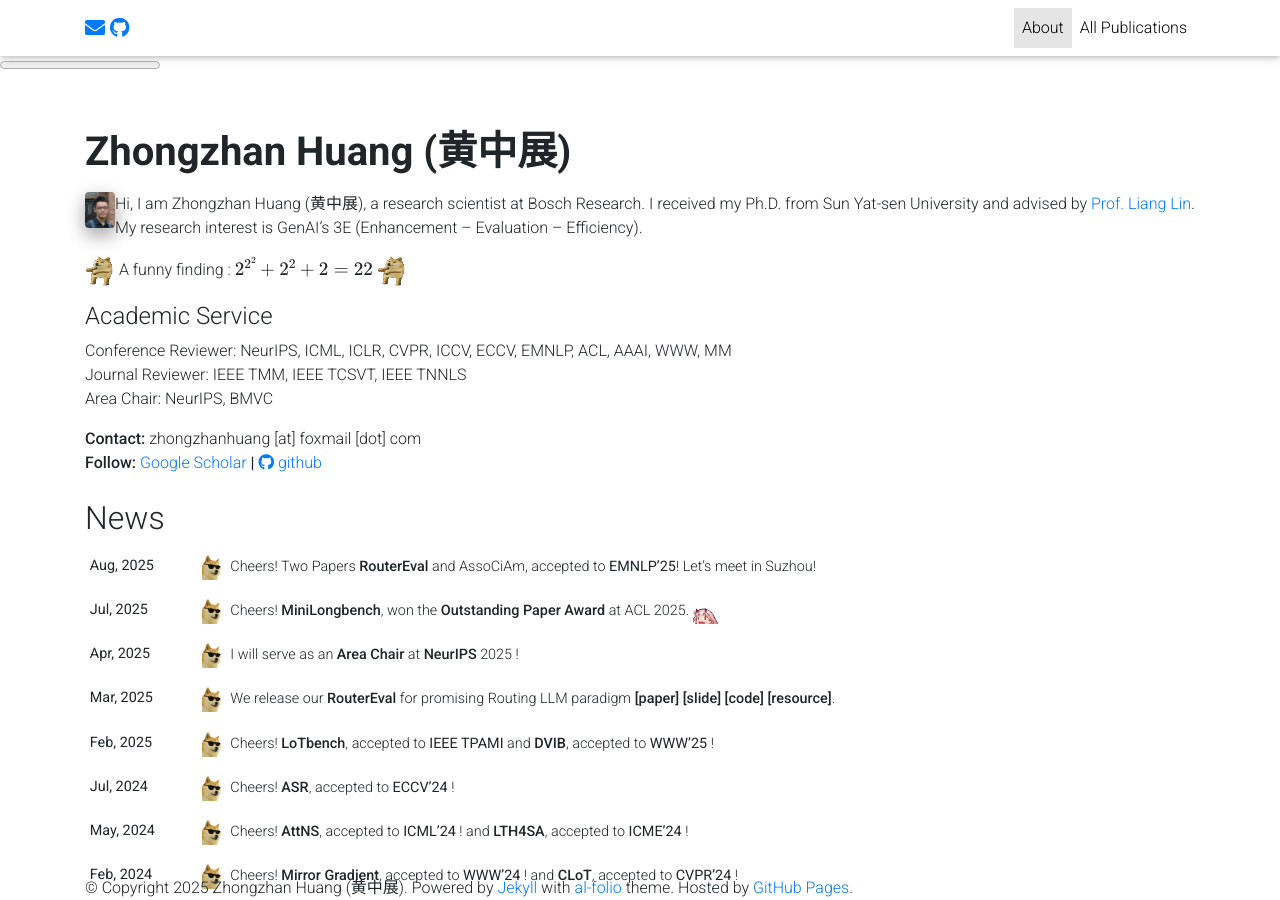
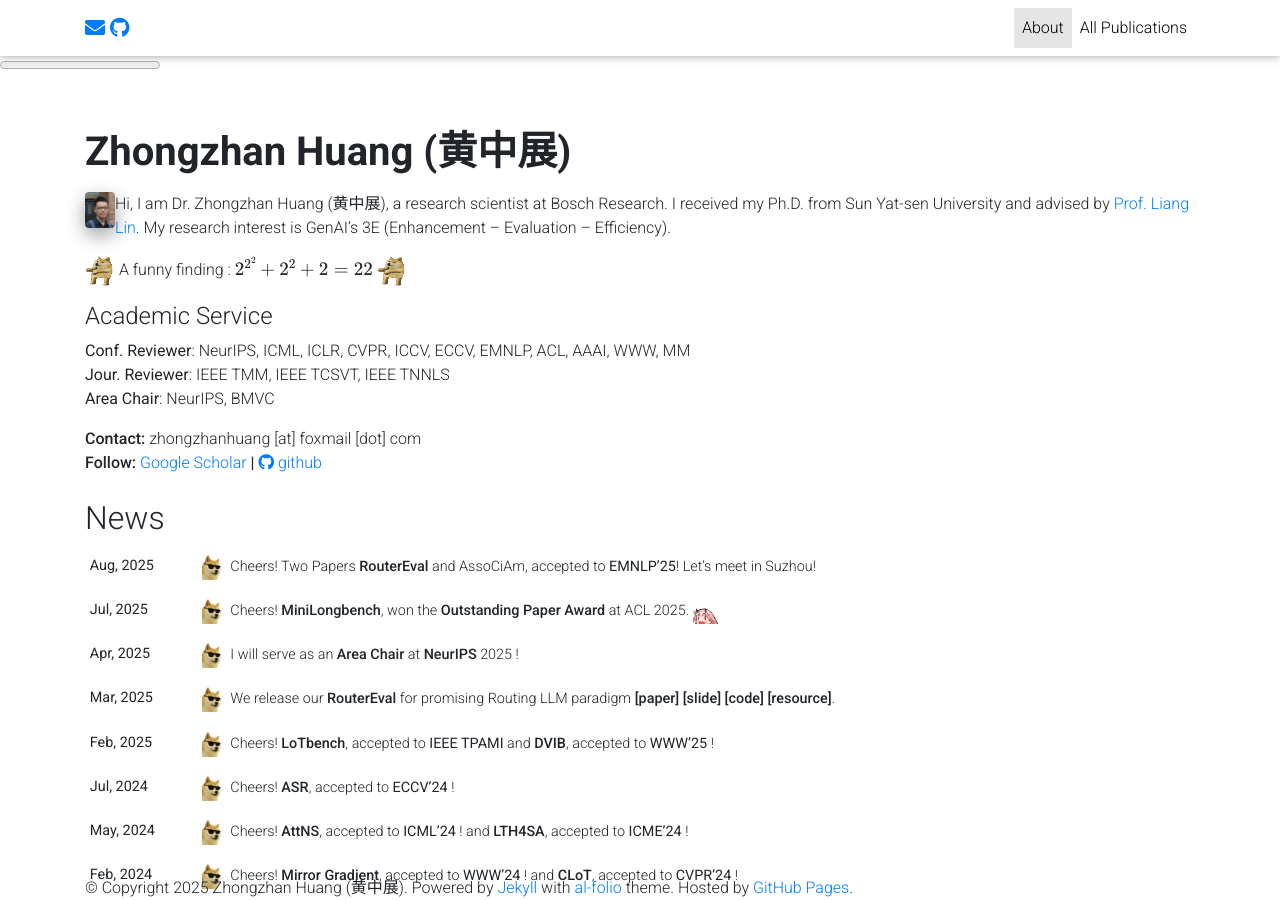
Before and after one commit to dedekinds/dedekinds.github.io, a Jekyll site: the page built from _pages/about.md, in a window 1280 px wide and 900 px high. Built offline with Jekyll 4.4.1, drawn with Linux system fonts in a browser that asks for light colours; nearby versions of some CDN libraries; full-size pictures stand in for the smaller copies a plugin makes; library files that are not in the unit come from our copies; comment, search, counter and statistics services are not loaded; a style sheet for code colours, icons or effects is not loaded.

Commit message:
Update about.md

```diff
--- a/_pages/about.md
+++ b/_pages/about.md
@@ -20,7 +20,7 @@ social: true  # includes social icons at the bottom of the page
 <p> Hello there! My name is Shanshan Zhong, and I am a student at the School of Computer Science and Engineering at Sun Yat-sem University, advised by Professor Wushao Wen and Professor Liang Lin. <br> My research interests primarily revolve around the application and structure design of generative models (including large language models and diffusion models), attention mechanisms, and multimodal technology (including multimodal recommendation and multimodal information fusion).
 </p>
 </div> -->
-Hi, I am Zhongzhan Huang (黄中展), a research scientist at Bosch Research. I received my Ph.D. from Sun Yat-sen University and advised by
+Hi, I am Dr. Zhongzhan Huang (黄中展), a research scientist at Bosch Research. I received my Ph.D. from Sun Yat-sen University and advised by
 <a href="https://scholar.google.com/citations?user=Nav8m8gAAAAJ&hl=zh-CN" target="_blank">Prof. Liang Lin</a>.
 My research interest is GenAI's 3E (Enhancement – Evaluation – Efficiency).
 <br>
@@ -40,9 +40,9 @@ My research interest is GenAI's 3E (Enhancement – Evaluation – Efficiency).
 <!-- See my full resume here. -->
 
   <h4>Academic Service</h4>
-  Conference Reviewer: NeurIPS, ICML, ICLR, CVPR, ICCV, ECCV, EMNLP, ACL, AAAI, WWW, MM<br/>
-  Journal Reviewer: IEEE TMM, IEEE TCSVT, IEEE TNNLS<br/>
-  Area Chair: NeurIPS, BMVC
+  <b>Conf. Reviewer</b>: NeurIPS, ICML, ICLR, CVPR, ICCV, ECCV, EMNLP, ACL, AAAI, WWW, MM<br/>
+  <b>Jour. Reviewer</b>: IEEE TMM, IEEE TCSVT, IEEE TNNLS<br/>
+  <b>Area Chair</b>: NeurIPS, BMVC
 <br>
 
  <!--  <strong style="color:red;">I plan to search for a full-time research/applied scientist/postdoc position. Please feel free to contact me at huangzhzh23@mail2.sysu.edu.cn!</strong> <img src="https://github.com/dedekinds/dedekinds.github.io/raw/main/_pages/star.gif" width="30">-->
```
